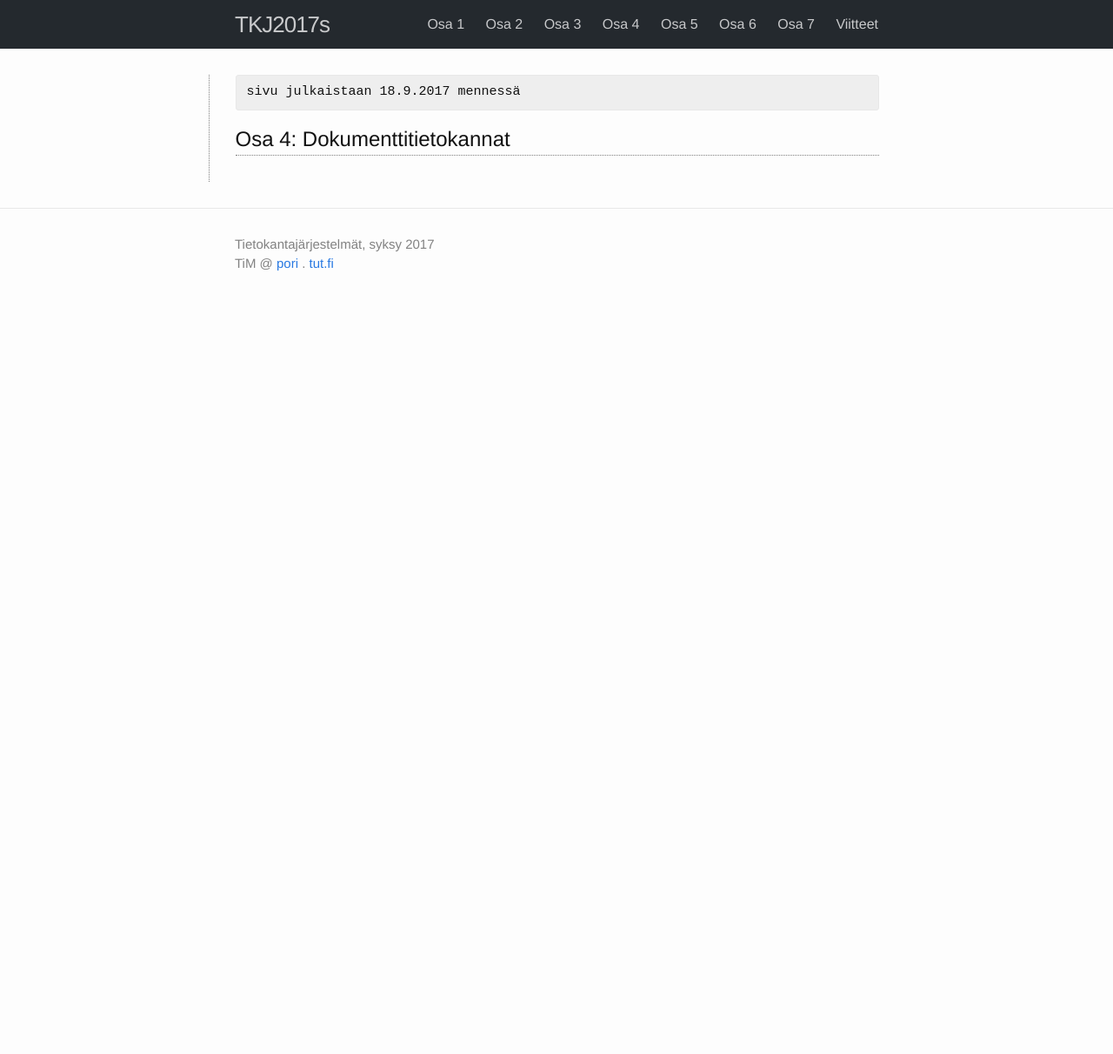
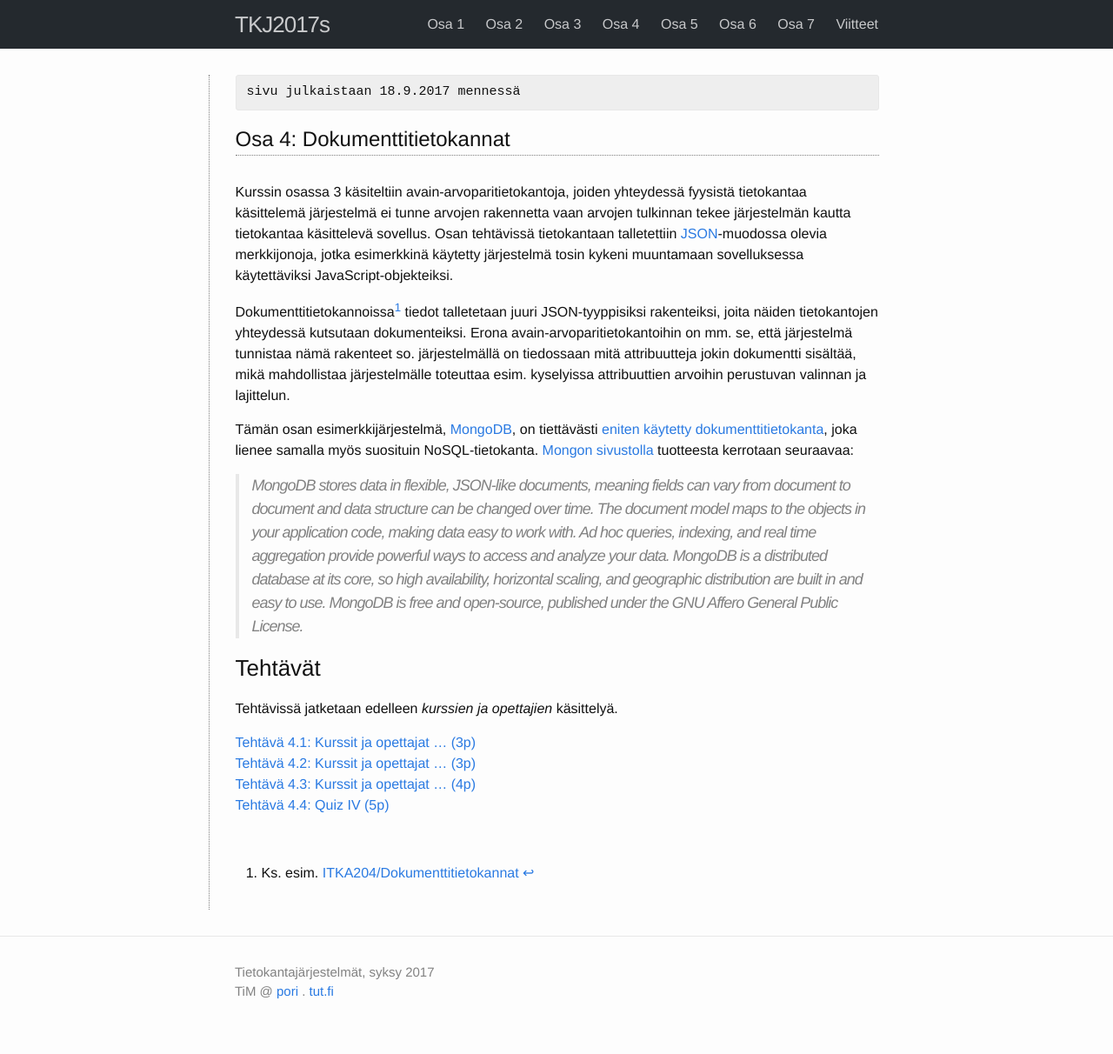
Before and after one commit to timedu/tkj2017s, a Jekyll site: the page built from docs/_osa4/index.md, in a window 1280 px wide. Shown: the whole page at 87% size. Built offline with Jekyll 4.4.1, drawn with Linux system fonts in a browser that asks for light colours; before the commit the page ends 900 px from its top, so only the background shows below that.

Commit message:
part 4 skeleton

```diff
--- a/docs/_osa4/index.md
+++ b/docs/_osa4/index.md
@@ -4,3 +4,72 @@ permalink: /:collection/index.html
 kesken: 1
 julkaisu: 18.9.2017
 ---
+
+
+Kurssin osassa 3 käsiteltiin avain-arvoparitietokantoja, joiden yhteydessä fyysistä tietokantaa käsittelemä järjestelmä ei tunne arvojen rakennetta vaan arvojen tulkinnan tekee järjestelmän kautta tietokantaa käsittelevä sovellus. Osan tehtävissä tietokantaan  talletettiin [JSON][JSON]-muodossa olevia merkkijonoja, jotka esimerkkinä käytetty järjestelmä tosin kykeni muuntamaan sovelluksessa käytettäviksi JavaScript-objekteiksi.
+
+[JSON]: http://www.json.org
+
+Dokumenttitietokannoissa[^1] tiedot talletetaan juuri JSON-tyyppisiksi rakenteiksi, joita näiden tietokantojen yhteydessä kutsutaan dokumenteiksi. Erona avain-arvoparitietokantoihin on mm. se, että järjestelmä tunnistaa nämä rakenteet so. järjestelmällä on tiedossaan mitä attribuutteja jokin dokumentti sisältää, mikä mahdollistaa järjestelmälle toteuttaa esim. kyselyissa attribuuttien arvoihin perustuvan valinnan ja lajittelun.
+
+[^1]: Ks. esim. [ITKA204/Dokumenttitietokannat](https://tim.jyu.fi/view/kurssit/tktl/itka204/kurssimoniste#dokumenttitietokannat)
+
+Tämän osan esimerkkijärjestelmä, [MongoDB][MongoDB], on tiettävästi [eniten käytetty dokumenttitietokanta][ranking], joka lienee samalla myös suosituin NoSQL-tietokanta. [Mongon sivustolla][what-is-mongodb] tuotteesta kerrotaan seuraavaa:
+
+>MongoDB stores data in flexible, JSON-like documents, meaning fields can vary from document to document and data structure can be changed over time.
+>The document model maps to the objects in your application code, making data easy to work with.
+> Ad hoc queries, indexing, and real time aggregation provide powerful ways to access and analyze your data.
+> MongoDB is a distributed database at its core, so high availability, horizontal scaling, and geographic distribution are built in and easy to use.
+> MongoDB is free and open-source, published under the GNU Affero General Public License.
+
+
+[MongoDB]: https://www.mongodb.com
+[ranking]: http://db-engines.com/en/ranking/document+store
+[what-is-mongodb]: https://www.mongodb.com/what-is-mongodb
+
+{% comment %}
+
+Mongon ohella tämän osan tehtävissä on esillä kaksi muuta järjestelmää, joita käytettäessä (Mongosta poiketen) tietokanta voidaan upottaa sovellukseen:
+
+> [TingoDB][TingoDB] is embedded JavaScript NoSql database for Node.js and node-webkit. Its API and features designed to be upward compatible with MongoDB and its driver for Node.js.
+>
+> [NeDB][NeDB]: Embedded persistent or in memory database for Node.js, nw.js, Electron and browsers, 100% JavaScript, no binary dependency. API is a subset of MongoDB's and it's plenty fast.
+
+[TingoDB]: http://www.tingodb.com
+[NeDB]: https://github.com/louischatriot/nedb/blob/master/README.md
+
+{% endcomment %}
+
+
+
+### Tehtävät
+
+Tehtävissä jatketaan edelleen *kurssien ja opettajien* käsittelyä.
+
+
+{% comment %}
+
+Esillä on kahdella eri tavalla jäsennetty dokumenttitietokanta, joka tehtävästä riippuen sijaitsee joko sovellukseen upotettuna tai verkon yli käytettävässä pilvipalvelussa. Tietokannan hallinta toteutetaan kussakin tehtävässä eri järjestelmällä.
+
+{% endcomment %}
+
+
+{% include exercises_list.md %}
+
+
+
+{% comment %}
+
+[Tehtävässä 4.1](tehtava41) tietokanta on jäsennetty kahdeksi dokumenttikoelmaksi, jotka vastaavat relaatiotietokannan tauluja. Tietokannan rakenne on muutenkin "relaatiomainen": *Kurssi*-dokumentintissa on attribuutti, johon on talletettu kurssin opettajaa vastaavan *Opettaja*-dokumentin tietokantatunniste. Tehtävässä toteutetaan tietokantaan liittyvät kyselyt sekä opettajatietojen osalta ylläpito-operaatiot. Tietokanta on upotettu sovellukseen ja sitä käsitellään [TingoDB][TingoDB]-kirjastolla.
+
+[Tehtävän 4.2](tehtava42) tietokanta muodostuu yhdestä dokumenttikokoelmasta siten, että *Opettaja* esiintyy varsinaisena kokoelman dokumenttina, jonka attribuutin arvona on opettajan pitämien *kurssien* tiedot. Tehtävässä toteutetaan ainoastaan tietokantaan kohdistyvat kyselyt. Edellisen tehtävän tapaan tietokanta on upotettu sovellukseen, mutta sitä käsitellään Tingon sijaan [NeDB][NeDB]-kirjastolla.
+
+[Tehtävässä 4.3](tehtava43) tietokanta siirtyy verkon yli hyödynnettävään pilvipalveluun. Käytettävä [MongoDB][MongoDB]-tietokanta on perustettu [mLab][mLab]:in kautta [Amazon][Amazon]:in pilveen. Tietokannan rakenne vastaa tehtävää 4.1. Tässä toteutetaan dokumenttikokoelmiin kohdistuvat kyselyt. Tehtävän ratkaisu on kyselyjen osalta likimain sama kuin Tehtävässä 4.1. Tietokantayhteys kuitenkin muodostetaan uudelleen kunkin sovellukseen tulevan pyynnön yhteydessä. Valmiin tietokannan sijaan tehtävässä voi käyttää pilvipalveluun itse perustamaansa tietokantaa.
+
+[mLab]: https://mlab.com
+[Amazon]: https://aws.amazon.com
+
+{% endcomment %}
+
+
+<br/>
```
Also changed, not shown: docs/_osa4/tehtava41.md (added, +10 -0 lines), docs/_osa4/tehtava42.md (added, +10 -0 lines), docs/_osa4/tehtava43.md (added, +10 -0 lines), docs/_osa4/tehtava44.md (added, +20 -0 lines), docs/viitteet.md (+23 -0 lines).
